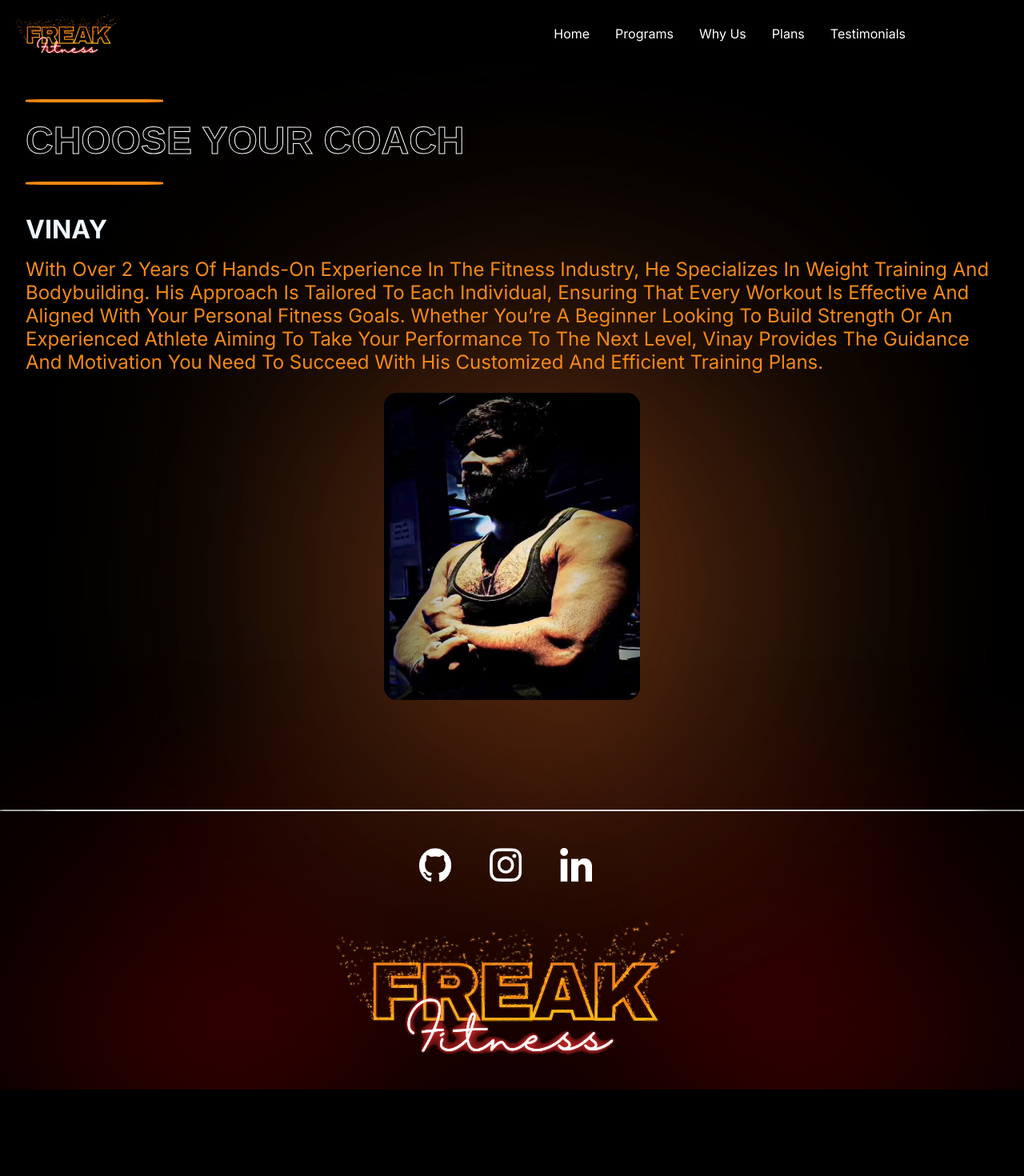
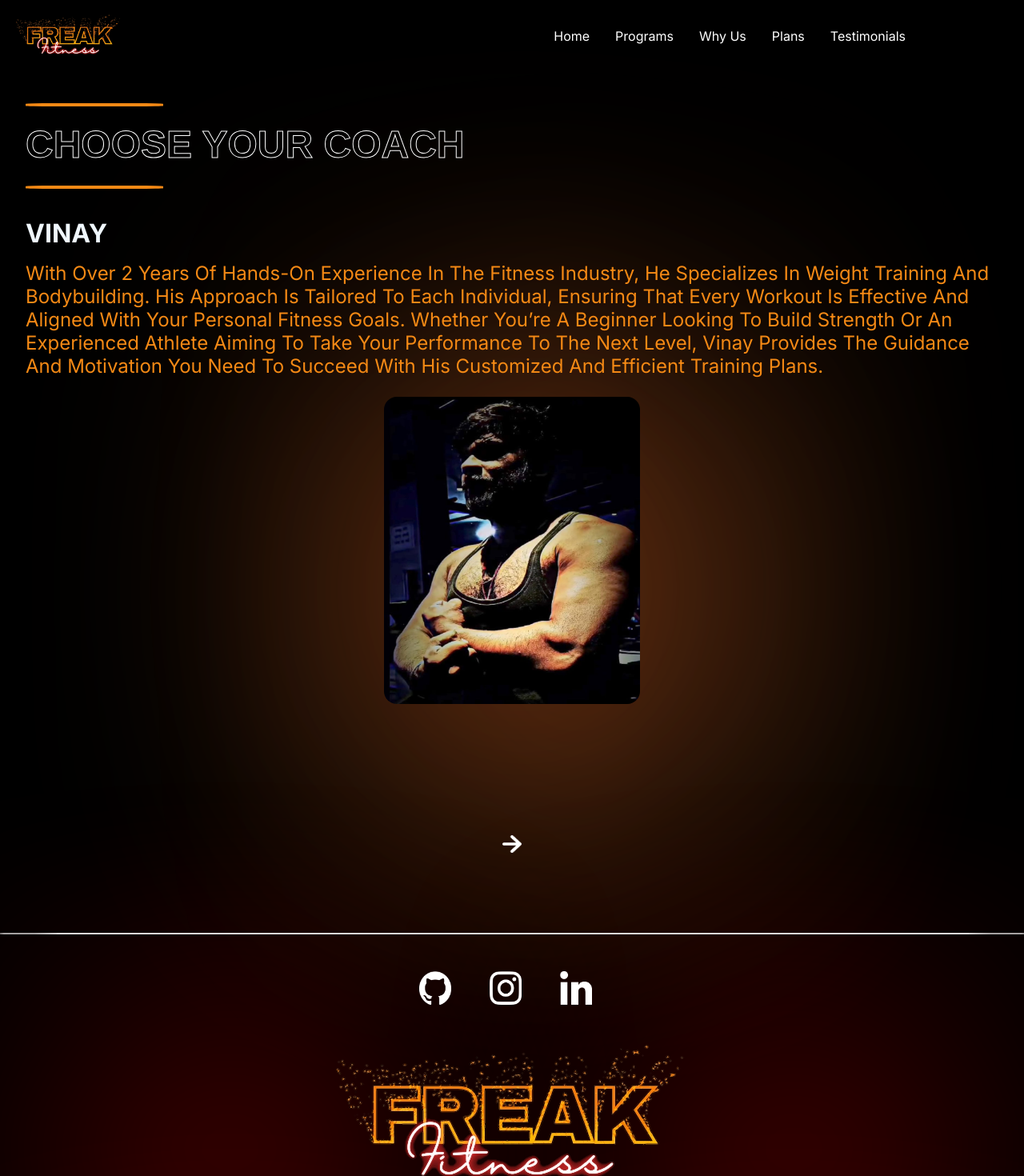
Before and after one commit to abhash-tiwari/FreAk, a React (Create React App) app: page /coaches in a window 1280 px wide. Shown: the top 1470 px of the page at 80% size. Before the commit the page ends 1362 px from the top, so only its background shows below. Built offline with nearby package versions, Linux system fonts and the light colour scheme.

Commit message:
Minor Fix

```diff
--- a/src/App.js
+++ b/src/App.js
@@ -31,6 +31,7 @@
           <Route path="/coaches" element={<Coaches />} />
           <Route path="/learnmore" element={<Learn />} />
         </Routes>
+        <Footer />
       </div>
     </Router>
   );
--- a/src/components/Learn/Learn.css
+++ b/src/components/Learn/Learn.css
@@ -27,7 +27,7 @@
 
   .l-container{
     display: flex;
-    justify-content: space-between;
+    justify-content: space-evenly;
     gap: 3rem;
     margin-top: 2rem;
   }
--- a/src/components/Navbar/Navbar.jsx
+++ b/src/components/Navbar/Navbar.jsx
@@ -3,6 +3,7 @@
 import Logo from '../../assets/logo.fit.png';
 import bars from '../../assets/bars.png';
 import {Link} from 'react-scroll'
+import {Link as RouterLink} from 'react-router-dom'
 
 const Navbar = () => {
   const [menuOpen, setMenuOpen] = useState(false);
@@ -26,7 +27,7 @@
 
   return (
     <div className="nav-container">
-      <img src={Logo} alt="Logo" className="logo" />
+     <RouterLink to='/'> <img src={Logo} alt="Logo" className="logo" style={{maxWidth:'100%'}} /></RouterLink>
 
       {isMobile ? (
         <div onClick={toggleMenu}>
--- a/src/components/Testimonials/Testimonials.css
+++ b/src/components/Testimonials/Testimonials.css
@@ -157,3 +157,26 @@
         padding: 2rem;
     }
 }
+@media screen and (min-width:1024px) and (max-width:1366px){
+    .mobile{
+        display: block;
+    }
+    .arrows{
+        display: none;
+    }
+    .mobile>img{
+        width: 1.5rem;
+        cursor: pointer;
+        margin: 1rem;
+        margin-bottom: 0rem;
+        margin-top: 10rem;
+    }
+    .right-t>div {
+        display: none;
+    }
+    .testimonials {
+        flex-direction: column;
+        align-items: center;
+        padding: 2rem;
+    }
+}
```
